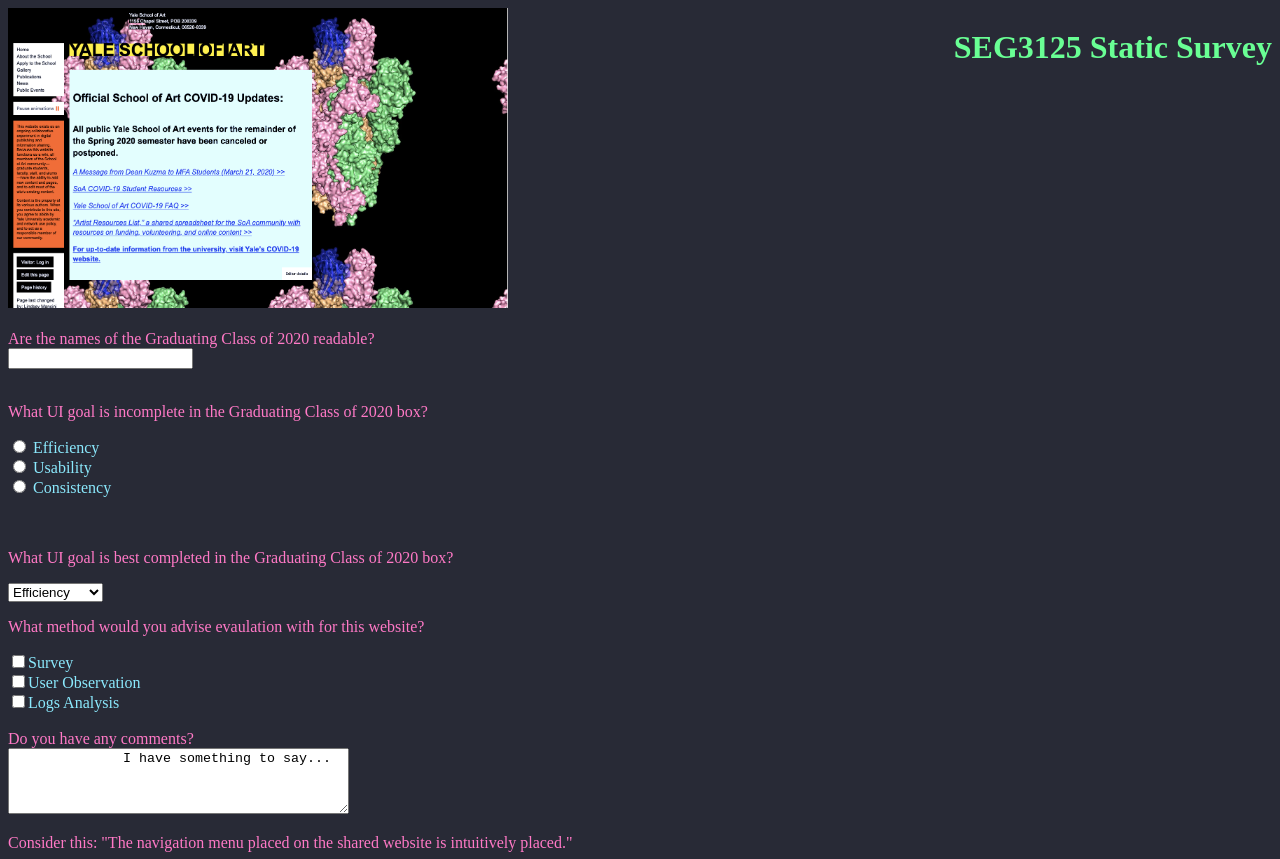
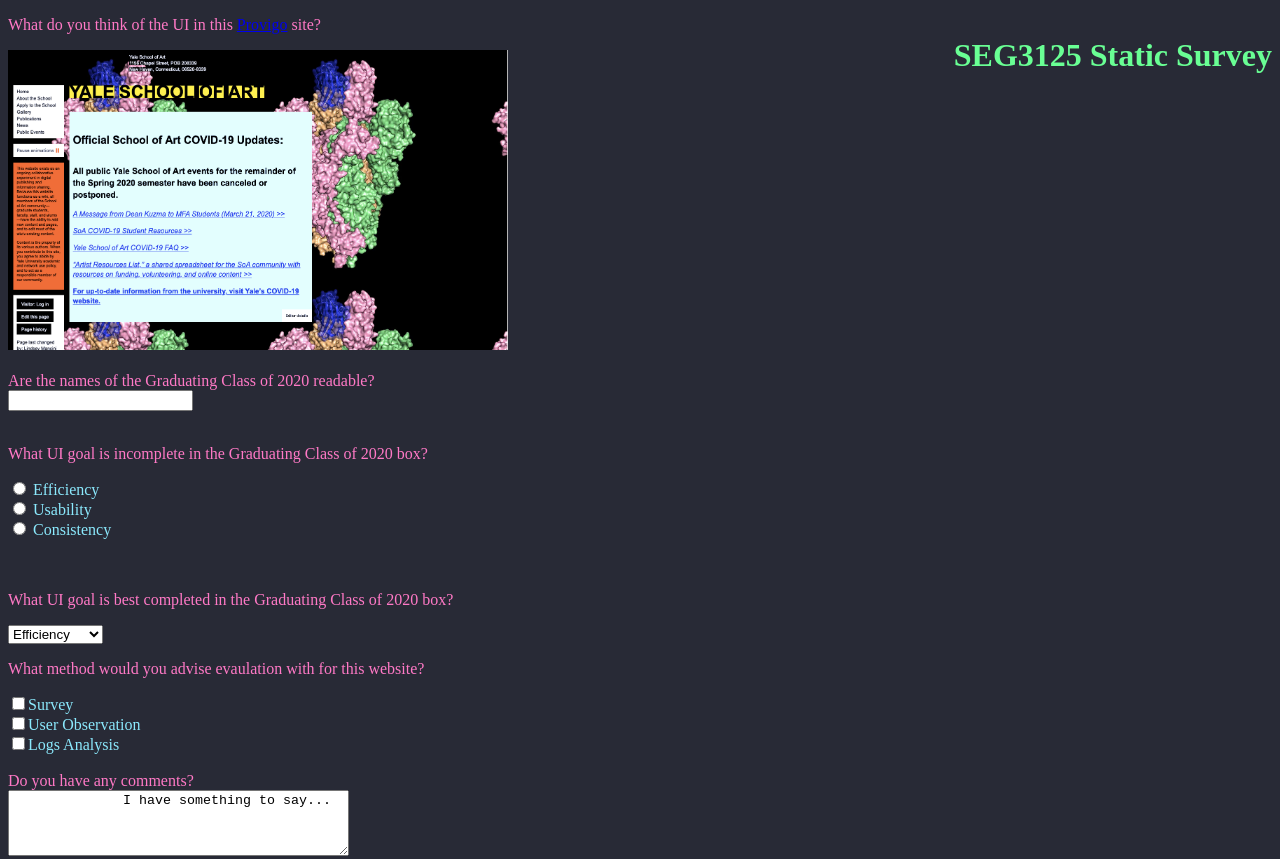
Before and after one commit to nathanseg3125/nathanseg3125.github.io, a plain HTML site: page index.html in a window 1280 px wide. Shown: the top 859 px of the page. Drawn offline with Linux system fonts and the light colour scheme; files whose address does not match are found by name.

Commit message:
Update index.html

```diff
--- a/index.html
+++ b/index.html
@@ -8,6 +8,10 @@
 </head>
 
 <body class="body">
+
+  <div>
+    	<p class="question">What do you think of the UI in this <a href="https://www.art.yale.edu">Provigo</a> site?<p>
+  </div>
     <div>
       <a href="https://www.art.yale.edu">
       <img border="0" alt="Image couldnt load?" src="img/badui.png" width="500" height="300">
```
